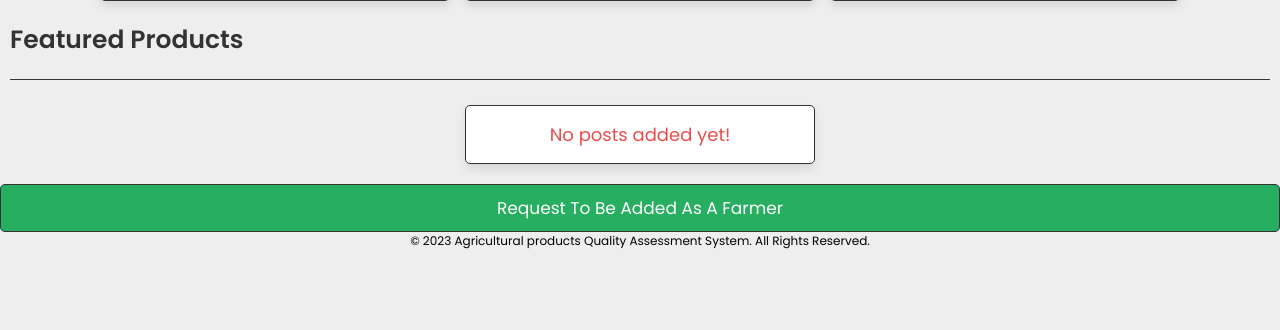
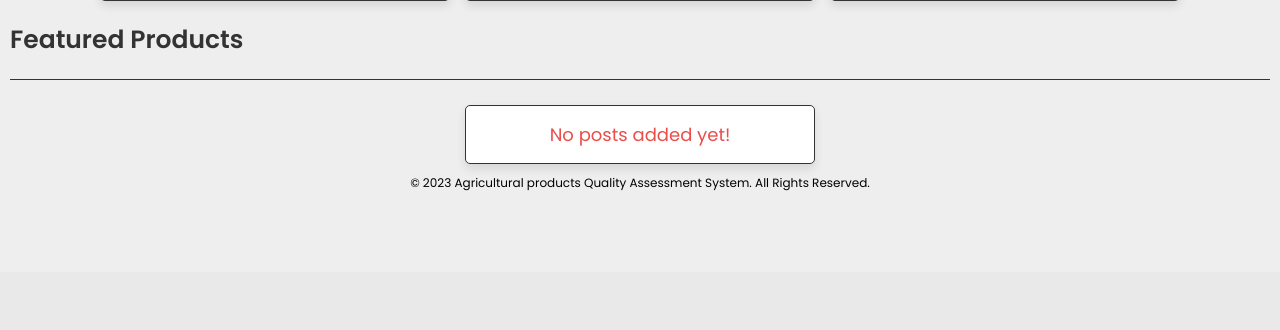
Before and after one commit to Dan-sudo-prog/AQUA-system2, a PHP site: page /all_posts.php in a window 1280 px wide. Shown: the part 949-1279 px from the top of the page. After the commit the page ends 1140 px from the top, so only its background shows below. Run offline with PHP 8.4, Linux system fonts and the light colour scheme; data that the repository does not hold is empty.

Commit message:
Update
Request button at the bottom removed

```diff
--- a/all_posts.php
+++ b/all_posts.php
@@ -115,7 +115,7 @@ if (file_exists($imagePath)) {
    </div>
 </section>
 <!-- View all posts section ends -->
-<a href="send_request.php" class="btn">Request to be Added as a Farmer</a>
+
 <!-- <section>
    <h2>Send Message</h2>
 <form method="post" action="send_message.php">
```
Also changed, not shown: uploaded_files/UbSgJ9JNPKYgUgas50hz.png (added).
